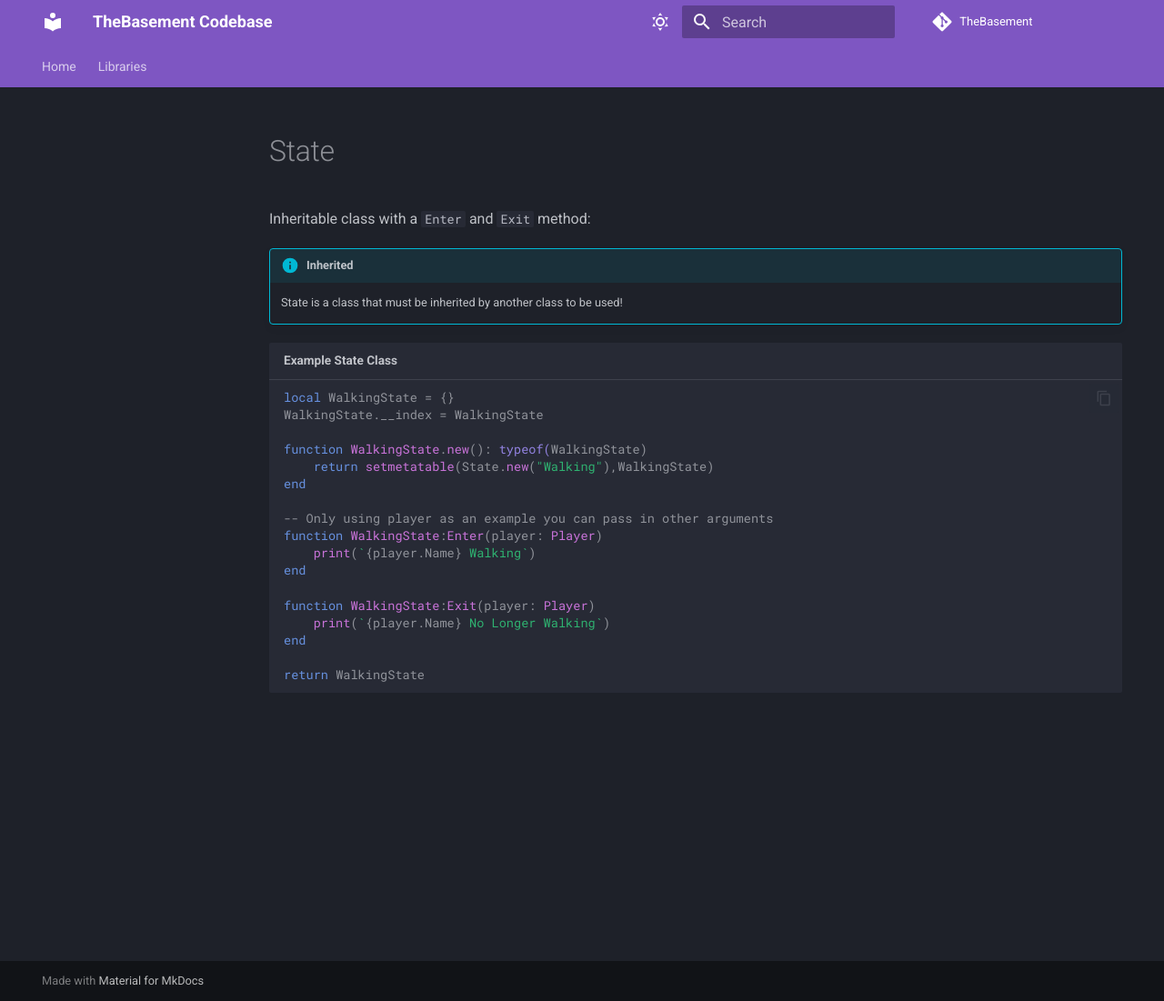
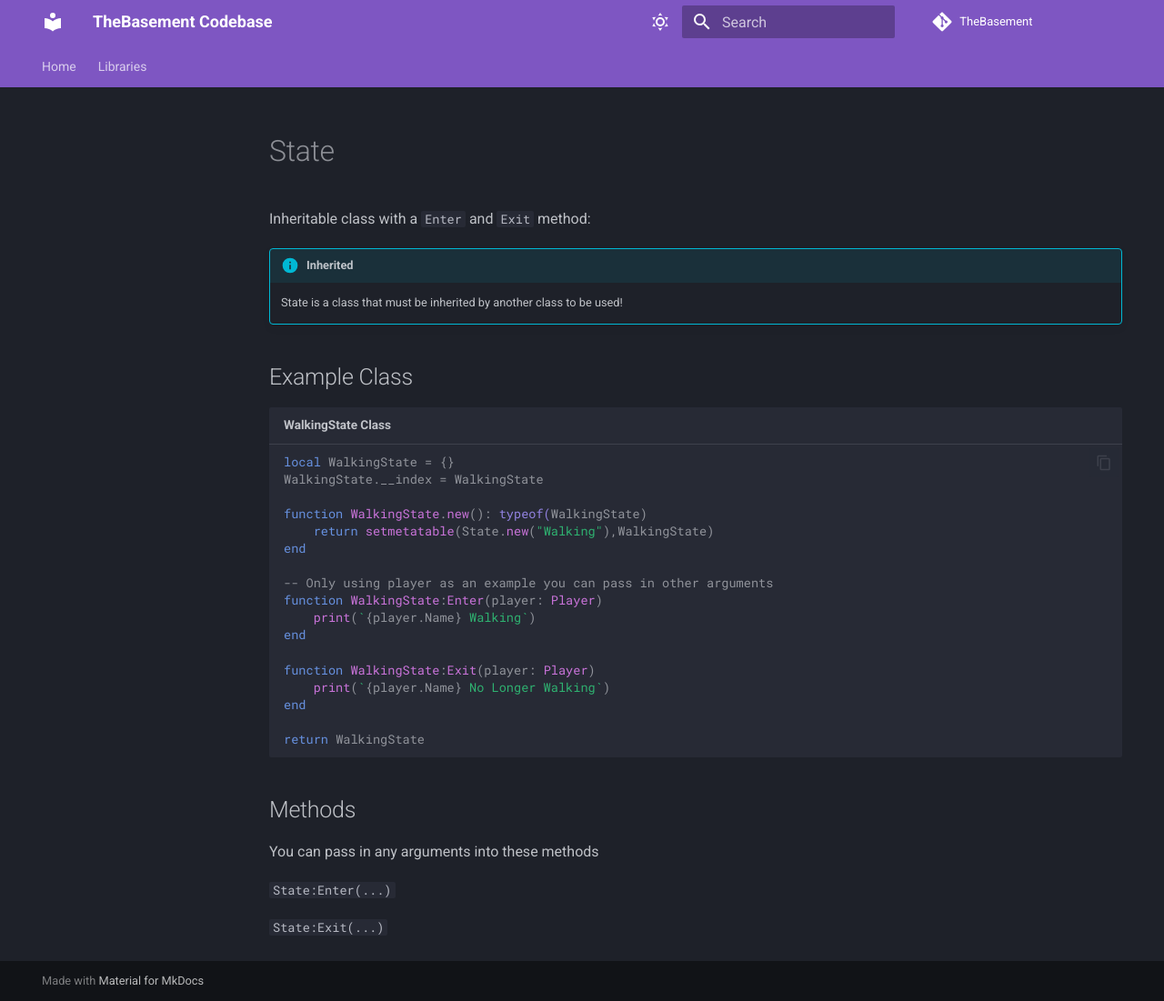
Before and after one commit to JackaBoiGamez/TheBasement, an MkDocs documentation site: the page built from docs/libraries/State.md, in a window 1280 px wide and 1101 px high. Shown: the whole window at 91% size. Built offline with MkDocs 1.6.1 and Material for MkDocs 9.7.7, drawn with Linux system fonts in a browser that asks for light colours; comment, search, counter and statistics services are not loaded.

Commit message:
State Page Cleanup

````diff
--- a/docs/libraries/State.md
+++ b/docs/libraries/State.md
@@ -4,7 +4,9 @@ Inheritable class with a `Enter` and `Exit` method:
 
     State is a class that must be inherited by another class to be used!
 
-```luau title="Example State Class"
+## Example Class
+
+```luau title="WalkingState Class"
 local WalkingState = {}
 WalkingState.__index = WalkingState
 
@@ -23,3 +25,11 @@ end
 
 return WalkingState
 ```
+
+## Methods
+
+You can pass in any arguments into these methods
+
+`State:Enter(...)`
+
+`State:Exit(...)`
````
